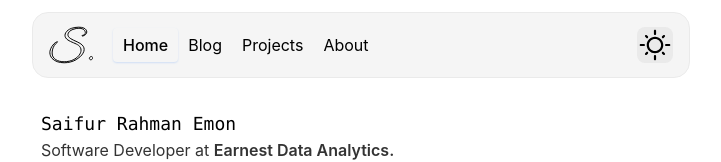
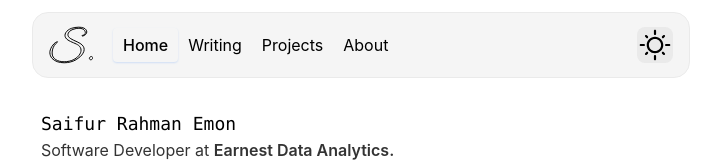
Before and after one commit to Saifurrahmanemon/saifur.me, a Next.js app: page / in a window 1280 px wide. Shown: the top 162 px of the page, without its empty margins (279-1000 px from the left). Built offline with nearby package versions, Linux system fonts and the light colour scheme.

Commit message:
feat: change blog to writing

```diff
--- a/app/blog/page.tsx
+++ b/app/writing/page.tsx
@@ -26,7 +26,7 @@ const Card = (props: CardProps) => {
   );
 };
 
-function BlogPage() {
+function WritingPage() {
   const date = new Date().toLocaleDateString().toString();
 
   return (
@@ -49,4 +49,4 @@ function BlogPage() {
   );
 }
 
-export default BlogPage;
+export default WritingPage;
--- a/ui/navbar.tsx
+++ b/ui/navbar.tsx
@@ -24,7 +24,7 @@ export const navMaxWidth = 'max-w-2xl mx-auto';
 
 const LINKS: INavItem[] = [
   { text: 'Home', href: '/', id: 0, Icon: <HomeIcon /> },
-  { text: 'Blog', href: '/blog', id: 1, Icon: <BlogIcon /> },
+  { text: 'Writing', href: '/writing', id: 1, Icon: <BlogIcon /> },
   { text: 'Projects', href: '/projects', id: 2, Icon: <BuildIcon /> },
   { text: 'About', href: '/about', id: 3, Icon: <UserIcon /> }
 ];
```
Also changed, not shown: 1 other file (tests, documents, lock files or other folders).
